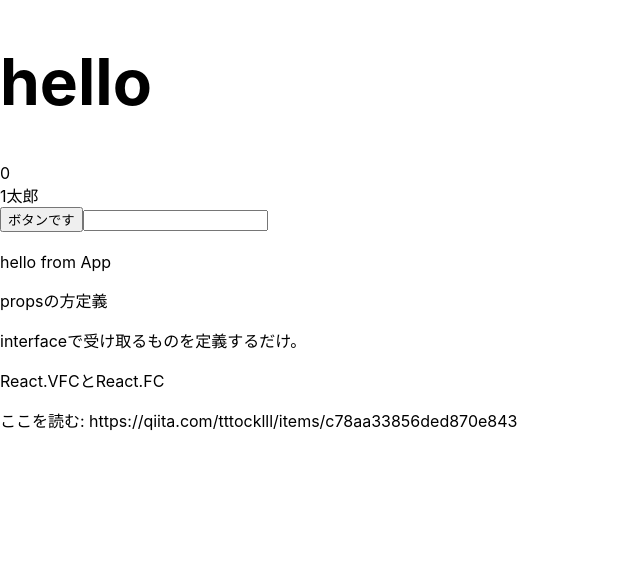
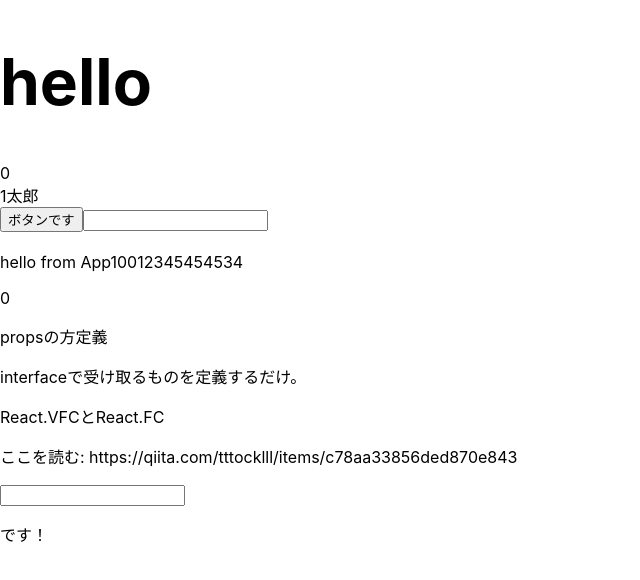
Before and after one commit to masashi49/reacthookNextJs, a Next.js app in the folder myapp/: page /TestPage in a window 1280 px wide. Shown: the top 580 px of the page, without its empty margins (0-640 px from the left). Built offline with nearby package versions, Linux system fonts and the light colour scheme.

Commit message:
イベントの方定義

```diff
--- a/myapp/components/TestCompo.tsx
+++ b/myapp/components/TestCompo.tsx
@@ -1,20 +1,44 @@
-import React from "react"
+import React, { useState } from "react"
 
 interface Props {
     text: string
 }
 
+interface userData {
+    id: number;
+    name: string;
+}
+
 const TestCompo: React.VFC<Props> = (props) => {
+    const [count, setCount] = useState<number | null>(0)
+    const [user, setuser] = useState<userData>({ id: 100, name: "" })
+    const [aaarr, setAttr] = useState<number[]>([1, 2, 3, 454, 54, 5, 34,])
+    const [inputeData, setInputData] = useState("")
+
+    const handleInputchange = (e: React.ChangeEvent<HTMLInputElement>) => {
+        setInputData(e.target.value)
+    }
+
 
     return (
         <>
             <p>
                 {props.text}
+                {user.id}
+                {user.name}
+                {
+                    aaarr.map((number) =>
+                        <span>{number}</span>
+                    )
+                }
             </p>
+            <p>{count}</p>
             <p>propsの方定義</p>
             <p>interfaceで受け取るものを定義するだけ。</p>
             <p>React.VFCとReact.FC</p>
             <p>ここを読む:  https://qiita.com/tttocklll/items/c78aa33856ded870e843</p>
+            <input type="text" value={inputeData} onChange={handleInputchange}/>
+            <p>{inputeData}です！</p>
         </>
     )
 }
```
